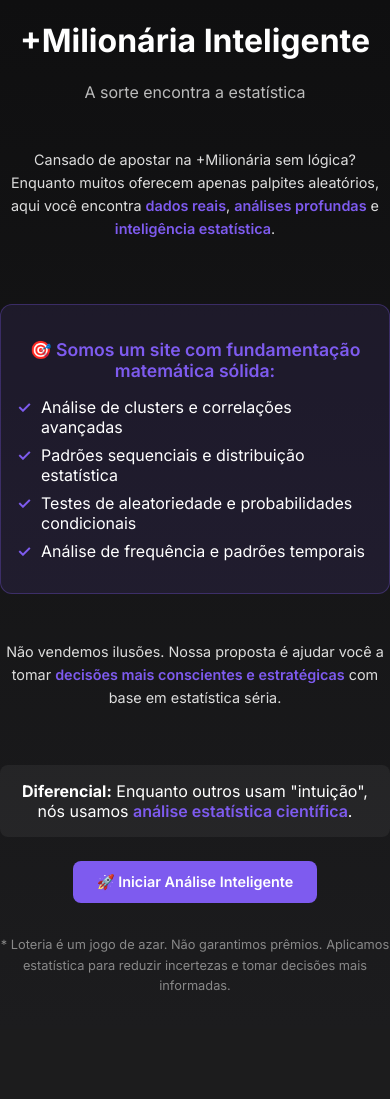
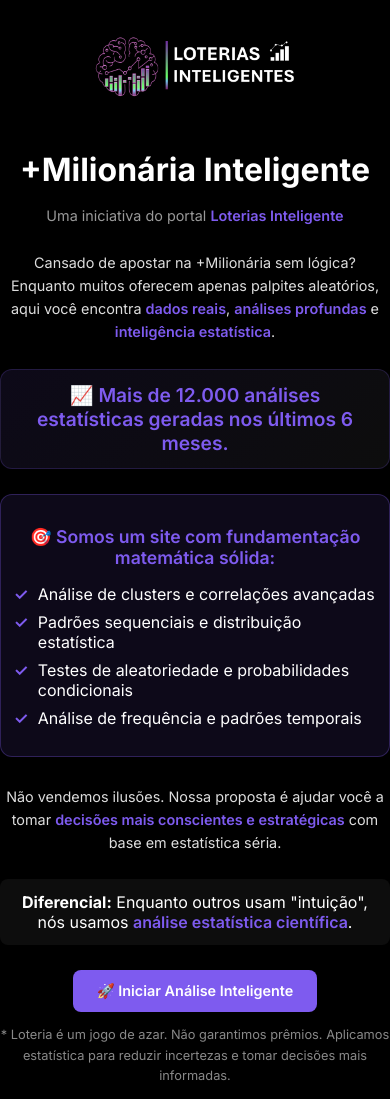
Before and after one commit to dacostaEF/loterias-inteligentes, a Flask app: page / in a window 390 px wide. Before the commit the page ends 991 px from the top, so only its background shows below. Run offline with Flask 3, Linux system fonts and the light colour scheme.

Commit message:
LandingPage final - viisual perfeito

```diff
--- a/templates/landing.html
+++ b/templates/landing.html
@@ -6,20 +6,35 @@
   <meta name="description" content="Análise estatística avançada para a +Milionária. Tome decisões conscientes com dados reais e inteligência artificial.">
   <title>+Milionária Inteligente - Análise Estatística Científica</title>
   <link href="https://fonts.googleapis.com/css2?family=Inter:wght@300;400;500;600;700&display=swap" rel="stylesheet">
-  <link rel="icon" href="/static/img/favicon.ico" type="image/x-icon">
+  <link rel="icon" href="/static/img/Favicon_LI.png" type="image/png">
   <style>
     body {
       margin: 0;
       padding: 0;
-      background: linear-gradient(180deg, #0f0f10, #1c1c1e);
+      background-color: #000000;
       font-family: 'Inter', 'Segoe UI', sans-serif;
       color: #ffffff;
+      min-height: 100vh;
+      text-align: center;
+    }
+
+    .main-container {
       display: flex;
       flex-direction: column;
       align-items: center;
-      justify-content: center;
+      justify-content: flex-start;
       min-height: 100vh;
-      text-align: center;
+      padding-top: 3rem !important;
+    }
+
+    .logo-container {
+      margin-bottom: 1rem;
+      margin-top: 0 !important;
+    }
+
+    .logo {
+      max-width: 270px;
+      margin-bottom: 0.5rem;
     }
 
     h1 {
@@ -30,17 +45,22 @@
     }
 
     h2 {
-      font-size: 1.3rem;
+      font-size: 1rem;
+      color: #999;
+      margin-bottom: 1rem;
       font-weight: 400;
-      color: #bbbbbb;
-      margin-bottom: 2rem;
+    }
+
+    .portal-highlight {
+      color: #7e5bef;
+      font-weight: 600;
     }
 
     p {
       max-width: 600px;
       font-size: 1rem;
       color: #dddddd;
-      margin-bottom: 2rem;
+      margin-bottom: 1rem;
       line-height: 1.6;
     }
 
@@ -48,8 +68,8 @@
       background: rgba(126, 91, 239, 0.1);
       border: 1px solid rgba(126, 91, 239, 0.3);
       border-radius: 12px;
-      padding: 1.5rem;
-      margin: 2rem 0;
+      padding: 1rem;
+      margin: 1rem 0;
       max-width: 600px;
     }
 
@@ -104,14 +124,29 @@
       background: rgba(255, 255, 255, 0.05);
       border-radius: 8px;
       padding: 1rem;
-      margin: 1.5rem 0;
+      margin: 1rem 0;
       max-width: 600px;
+    }
+
+    .selo-confianca {
+      background: linear-gradient(135deg, rgba(126, 91, 239, 0.1), rgba(255, 255, 255, 0.05));
+      border: 1px solid rgba(126, 91, 239, 0.2);
+      border-radius: 12px;
+      padding: 1rem;
+      margin: 1rem 0;
+      max-width: 600px;
+    }
+
+    .selo-confianca .metric {
+      font-size: 1.2rem;
+      font-weight: 600;
+      color: #7e5bef;
     }
 
     .nota {
       font-size: 0.8rem;
       color: #888;
-      margin-top: 2rem;
+      margin-top: 1rem;
       max-width: 600px;
     }
 
@@ -120,23 +155,74 @@
       font-weight: 600;
     }
 
-    @media (max-width: 600px) {
-      h1 { font-size: 2rem; }
-      h2 { font-size: 1rem; }
-      p  { font-size: 0.9rem; }
-      .cta-button { padding: 12px 24px; font-size: 0.9rem; }
-      .credentials { padding: 1rem; }
+    @media (max-width: 768px) {
+      .main-container {
+        padding-top: 2rem !important;
+      }
+
+      h1 {
+        font-size: 2rem;
+        margin-bottom: 0.4rem;
+      }
+
+      h2 {
+        font-size: 0.9rem;
+        margin-bottom: 0.8rem;
+      }
+
+      p {
+        font-size: 0.9rem;
+        margin-bottom: 0.8rem;
+      }
+
+      .cta-button {
+        padding: 12px 24px;
+        font-size: 0.9rem;
+        margin-top: 0.8rem;
+      }
+
+      .credentials {
+        padding: 0.8rem;
+        margin: 0.8rem 0;
+      }
+
+      .selo-confianca {
+        padding: 0.8rem;
+        margin: 0.8rem 0;
+      }
+
+      .diferencial {
+        padding: 0.8rem;
+        margin: 0.8rem 0;
+      }
+
+      .logo {
+        max-width: 210px;
+      }
+
+      .nota {
+        margin-top: 0.8rem;
+      }
     }
   </style>
 </head>
 <body>
+  <div class="main-container">
+    <div class="logo-container">
+      <img src="/static/img/Logo_LoteriasIntelitente.png" alt="Logo Loterias Inteligente" class="logo">
+    </div>
+
   <h1>+Milionária Inteligente</h1>
-  <h2>A sorte encontra a estatística</h2>
+  <h2>Uma iniciativa do portal <span class="portal-highlight">Loterias Inteligente</span></h2>
 
   <p>
     Cansado de apostar na +Milionária sem lógica? <br/>
     Enquanto muitos oferecem apenas palpites aleatórios, aqui você encontra <span class="highlight">dados reais</span>, <span class="highlight">análises profundas</span> e <span class="highlight">inteligência estatística</span>.
   </p>
+
+  <div class="selo-confianca">
+    <div class="metric">📈 Mais de <span class="highlight">12.000 análises estatísticas</span> geradas nos últimos 6 meses.</div>
+  </div>
 
   <div class="credentials">
     <h3>🎯 Somos um site com fundamentação matemática sólida:</h3>
@@ -164,5 +250,6 @@
   <p class="nota">
     * Loteria é um jogo de azar. Não garantimos prêmios. Aplicamos estatística para reduzir incertezas e tomar decisões mais informadas.
   </p>
+  </div>
 </body>
 </html>
```
Also changed, not shown: static/img/Favicon2_LI.png (added), static/img/Favicon_LI.png (added), static/img/Logo_LoteriasIntelitente.png (added).
